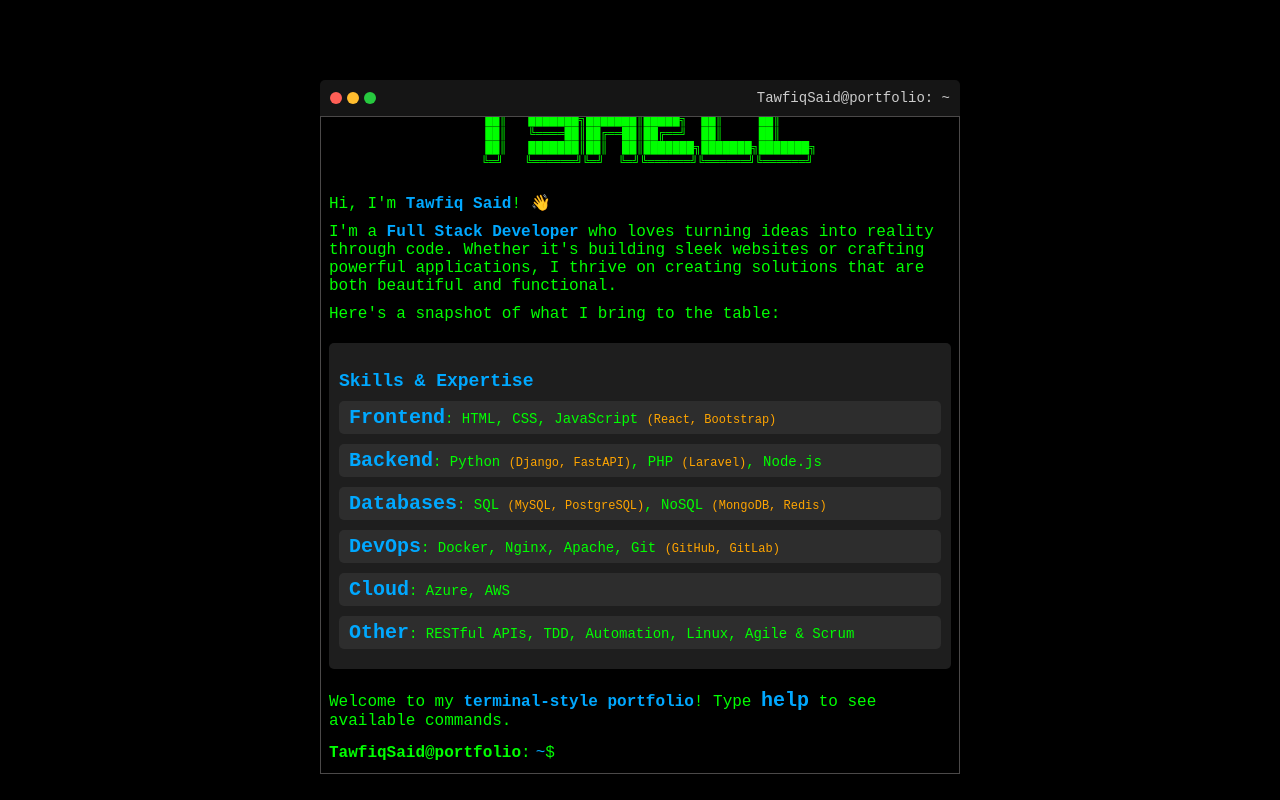
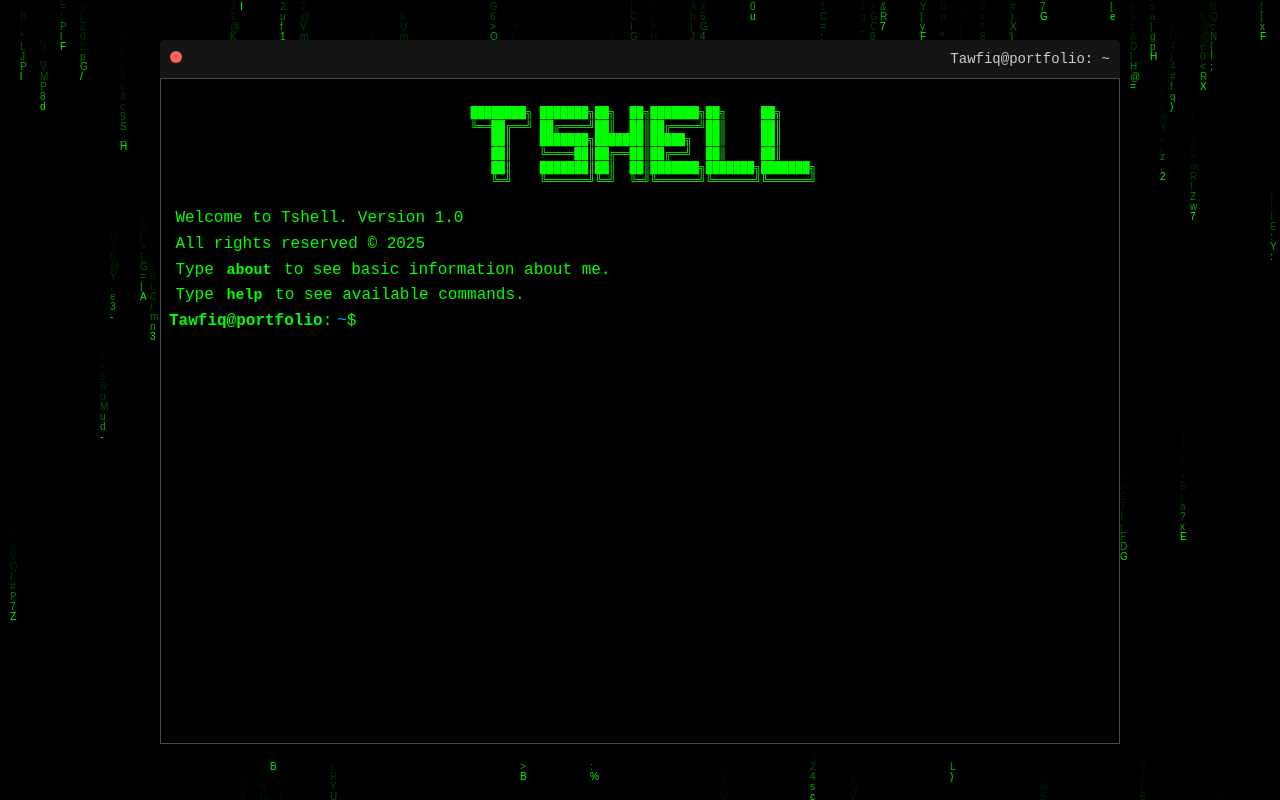
Before and after one commit to ltlx4/Tshell, a Django app: page / in a window 1280 px wide. Run offline with Django 5.2, Linux system fonts and the light colour scheme.

Commit message:
Added canvas background and restructure main page

```diff
--- a/frontend/static/frontend/css/style.css
+++ b/frontend/static/frontend/css/style.css
@@ -7,15 +7,34 @@ body {
   display: flex;
   justify-content: center;
   align-items: center;
-  height: 100vh;
+  height: 100vh
 }
+
+#terminal {
+  transition: all .4s ease-in-out;
+}
+
+canvas {
+  display: block;
+  position: absolute;
+  top: 0;
+  left: 0;
+  z-index: -1; /* Place canvas behind other content */
+}
+
+.reload-effect {
+  transform: scale(0);
+  background-color: black;
+  opacity: 0;
+}
+
 .terminal {
   /* background-color: #1e1e1e; */
   background-color: black;
   border-radius: 5px;
   font-size: 1em;
-  width: 50%;
-  height:80%;
+  width: 75%;
+  height:90%;
   box-shadow: 0 0 10px rgba(0, 0, 0, 0.5);
 }
 .header {
@@ -62,15 +81,15 @@ body {
   border: none;
   color: #00ff00;
   font-family: 'Courier New', monospace;
-  font-size: 20px;
   margin-left: 5px;
   flex-grow: 1;
   outline: none;
 }
 .command {
-  color: #00a8ff;
+  padding: 3px;
+  color: #00ff00;
   font-weight: bolder;
-  font-size: 20px;
+  font-size: 15px;
 }
 
 @keyframes typing {
@@ -90,23 +109,52 @@ body {
   }
 }
 
-.typed-out{
+
+#terminal-body {
+  padding: .5em .5em;
+  max-width: inherit;
+  height: inherit;
+  border: #4b4949 solid 1px;
+  overflow-y: scroll;
+}
+
+
+/* Class for dynamically added content (no animation) */
+.dynamic-content {
   display: inline-block;
   overflow: hidden;
   white-space: nowrap;
   font-size: 20px;
-  width: 0;
-  animation: typing 2s forwards;
+  width: 100%; /* Start with full width */
 }
 
+
+/* Custom scrollbar for the terminal body */
 #terminal-body {
-  padding: .5em .5em;
-  max-width: 98%;
-  height: 100%;
-  max-height: 100%;
-  border: #4b4949 solid 1px;
-  overflow-y: scroll;
+  scrollbar-width: thin; /* For Firefox */
+  scrollbar-color: #00ff00 #1e1e1e; /* For Firefox */
 }
+
+/* Custom scrollbar for WebKit browsers (Chrome, Safari, Edge) */
+#terminal-body::-webkit-scrollbar {
+  width: 5px; /* Width of the scrollbar */
+}
+
+#terminal-body::-webkit-scrollbar-track {
+  background: #1e1e1e; /* Dark background for the track */
+  border-radius: 5px; /* Rounded corners */
+}
+
+#terminal-body::-webkit-scrollbar-thumb {
+  background: #00ff00; /* Green color for the thumb */
+  border-radius: 5px; /* Rounded corners */
+  border: 2px solid #1e1e1e; /* Add a border to match the theme */
+}
+
+#terminal-body::-webkit-scrollbar-thumb:hover {
+  background: #00cc00; /* Darker green on hover */
+}
+
 /* ASCII Art Styling */
 .ascii-art {
   color: #00ff00; /* Green color for retro terminal look */
@@ -115,16 +163,26 @@ body {
   margin: 0;
   padding: 0;
   text-align: center;
-  animation: fadeIn 2s ease-in-out;
+  animation: fadeIn 3s ease-in-out, 10s ease 3s infinite beat;
 }
+
+@keyframes beat {
+  0%, 50%, 100% { transform: scale(1, 1); }
+  30%, 80% { transform: scale(0.92, 0.95); }
+}
+
+#command-output p {
+  margin: .4em;
+}
+
 
 /* Introduction Text Styling */
 .intro-text {
   color: #00ff00; /* Green color */
   font-family: 'Courier New', monospace;
   font-size: 16px;
-  margin: 10px 0;
-  animation: slideIn 1s ease-in-out;
+  margin: .1em 0;
+  line-height: 1.2em;
 }
 
 /* Highlighted Text */
@@ -173,20 +231,13 @@ body {
   }
 }
 
-/* Skill Sections */
-.skill-section {
-  margin: 20px 0;
-  padding: 10px;
-  background-color: #1e1e1e; /* Dark background for sections */
-  border-radius: 5px;
-  animation: fadeIn 1s ease-in-out;
-}
 
 .skill-heading {
   color: #00a8ff; /* Blue color for headings */
   font-family: 'Courier New', monospace;
   font-size: 18px;
-  margin-bottom: 10px;
+  padding: 2px 2px;
+  margin: 2px;
 }
 
 .skill-list {
@@ -196,14 +247,18 @@ body {
 }
 
 .skill-list li {
-  margin: 10px 0;
-  padding: 5px 10px;
-  background-color: #2d2d2d; /* Darker background for list items */
+  margin: 2px 0;
+  padding: 5px 7px;
   border-radius: 5px;
   color: #00ff00; /* Green color */
   font-family: 'Courier New', monospace;
   font-size: 14px;
-  animation: fadeIn 1s ease-in-out;
+  background-color: #1b1b1b;
+}
+
+.history-list {
+  list-style: none;
+  padding: 0 10px;
 }
 
 /* Framework Styling */
@@ -233,3 +288,35 @@ body {
       background-position: 50% 100%;
   }
 }
+
+.help-container {
+  font-family: 'Courier New', monospace;
+  color: #ffffff;
+  border-radius: 5px;
+  margin: 0 auto;
+}
+
+.help-container h2 {
+  color: #00ff00;
+  margin-bottom: 10px;
+}
+
+.help-container p {
+
+  margin-bottom: 20px;
+}
+
+.commands-grid {
+  display: grid;
+  grid-template-columns: 1fr 1fr 1fr;
+}
+
+.command-item {
+  padding: 10px;
+}
+
+.description {
+  font-size: 0.9em;
+  display: block;
+  margin-top: 5px;
+}
--- a/frontend/static/frontend/js/main.js
+++ b/frontend/static/frontend/js/main.js
@@ -4,36 +4,86 @@ function scrollToBottom() {
   terminalBody.scrollTop = terminalBody.scrollHeight;
 }
 
-// Focus on the input field when clicking anywhere in the terminal
-document.getElementById('terminal-body').addEventListener('click', function() {
+// Focus input field when clicking the terminal
+const terminalBody = document.getElementById('terminal-body');
+terminalBody.addEventListener('click', () => {
   document.getElementById('command-input').focus();
 });
 
-document.getElementById('command-input').addEventListener('keydown', function(event) {
+// Handle command input
+const commandInput = document.getElementById('command-input');
+const commandOutput = document.getElementById('command-output');
+
+commandInput.addEventListener('keydown', (event) => {
   if (event.key === 'Enter') {
-    // Get the input value
-    const command = this.value.trim();
+      const command = commandInput.value.trim();
 
-    // Append the command to the #command-output div
-    if (command) {
-      const outputDiv = document.getElementById('command-output');
-      outputDiv.innerHTML += `<div><span class="user">TawfiqSaid@portfolio</span>:<span class="path">~</span>$ ${command}</div>`;
-
-      // Scroll to the bottom after appending new content
+      commandOutput.innerHTML += `<div><span class="user">Tawfiq@portfolio</span>:<span class="path">~</span>$ ${command}</div>`;
       scrollToBottom();
-    }
 
   }
 });
 
-document.body.addEventListener('htmx:afterRequest', function(evt) {
-  document.getElementById('command-input').value = '';
-
-  // Scroll to the bottom after the server response is added
+// Clear input and scroll after server response
+document.body.addEventListener('htmx:afterRequest', () => {
+  commandInput.value = '';
   scrollToBottom();
 });
 
-document.body.addEventListener('htmx:afterRequest', function(evt) {
-  // Ensure the input field is cleared after the request
-  document.getElementById('command-input').value = '';
+// Function to reload the page with an effect
+function reloadPage() {
+  document.getElementById('terminal').classList.add('reload-effect');
+  // Uncomment to enable delayed reload:
+  // setTimeout(() => location.reload(), 3000);
+}
+
+// Initialize canvas
+const canvas = document.querySelector('canvas');
+const ctx = canvas.getContext('2d');
+canvas.width = window.innerWidth;
+canvas.height = window.innerHeight;
+
+// Setup matrix effect with English and Arabic letters
+const englishLetters = 'ABCDEFGHIJKLMNOPQRSTUVXYZabcdefghijklmnopqrstuvwxyz0123456789!@#$%^&*()_+-=[]{}|;:,.<>?/';
+const arabicLetters = 'أبتثجحخدذرزسشصضطظعغفقكلمنهوي٠١٢٣٤٥٦٧٨٩!@#$%^&*()_+-=[]{}|;:,.<>?/';
+let selectedLetters = englishLetters.repeat(4) + arabicLetters.repeat(4);
+let fontSize = Math.max(10, Math.floor(window.innerWidth / 150));
+let columns = Math.floor(canvas.width / fontSize);
+let drops = Array(columns).fill(1);
+
+// Function to set language
+function setLanguage(lang) {
+  selectedLetters = lang === 'arabic' ? arabicLetters.repeat(6) : englishLetters.repeat(6);
+  localStorage.setItem('selectedLanguage', lang);
+}
+
+// Load language preference on page load
+window.onload = () => {
+  const savedLang = localStorage.getItem('selectedLanguage') || 'english';
+  setLanguage(savedLang);
+};
+
+// Handle window resize
+window.addEventListener('resize', () => {
+  canvas.width = window.innerWidth;
+  canvas.height = window.innerHeight;
+  fontSize = Math.max(10, Math.floor(window.innerWidth / 150));
+  columns = Math.floor(canvas.width / fontSize);
+  drops = Array(columns).fill(1);
 });
+
+// Draw matrix effect
+function draw() {
+  ctx.fillStyle = 'rgba(0, 0, 0, 0.3)'; // Slightly darker background for better contrast
+  ctx.fillRect(0, 0, canvas.width, canvas.height);
+
+  drops.forEach((drop, i) => {
+      const text = selectedLetters[Math.floor(Math.random() * selectedLetters.length)];
+      ctx.fillStyle = '#0f0';
+      ctx.fillText(text, i * fontSize, drop * fontSize);
+      drops[i] = drop * fontSize > canvas.height && Math.random() > 0.95 ? 0 : drop + 1;
+  });
+}
+
+// Start animation loop
+setInterval(draw, 33);
--- a/frontend/templates/frontend/home.html
+++ b/frontend/templates/frontend/home.html
@@ -4,20 +4,23 @@
 <head>
   <meta charset="UTF-8">
   <meta name="viewport" content="width=device-width, initial-scale=1.0">
-  <title>Terminal Portfolio</title>
+  <title>TShell</title>
   <link rel="stylesheet" href="https://cdnjs.cloudflare.com/ajax/libs/font-awesome/6.0.0-beta3/css/all.min.css">
-  <link rel="stylesheet" href="{% static "frontend/css/style.css" %}">
+  <link rel="stylesheet" href="{% static 'frontend/css/style.css' %}">
+  <link rel="icon" type="image/x-icon" href="{% static 'frontend/images/favicon.png' %}">
   <script src="https://unpkg.com/htmx.org"></script>
 </head>
 <body>
-  <div class="terminal">
+  <canvas>
+  </canvas>
+
+      <div class="terminal" id="terminal">
         <div class="header">
           <div class="buttons">
-        <span class="button close"></span>
-        <span class="button minimize"></span>
-        <span class="button maximize"></span>
+            <a href="#" onclick="reloadPage()"><span class="button close"></span></a>
+
           </div>
-      <div class="title">TawfiqSaid@portfolio: ~</div>
+          <div class="title">Tawfiq@portfolio: ~</div>
         </div>
         <div class="body" id="terminal-body">
 
@@ -28,49 +31,35 @@
 
             <!-- ASCII Art for TSHELL -->
             <pre class="ascii-art">
-████████╗███████╗██╗  ██╗███████╗██╗     ██╗
-╚══██╔══╝██╔════╝██║  ██║██╔════╝██║     ██║
-   ██║   ███████╗███████║█████╗  ██║     ██║
-   ██║   ╚════██║██╔══██║██╔══╝  ██║     ██║
-   ██║   ███████║██║  ██║███████╗███████╗███████╗
-  ╚═╝   ╚══════╝╚═╝  ╚═╝╚══════╝╚══════╝╚══════╝
+ ████████╗ ███████╗██╗  ██╗███████╗██╗     ██╗
+ ╚══██╔══╝ ██╔════╝██║  ██║██╔════╝██║     ██║
+    ██║    ███████╗███████║█████╗  ██║     ██║
+    ██║    ╚════██║██╔══██║██╔══╝  ██║     ██║
+    ██║    ███████║██║  ██║███████╗███████╗███████╗
+    ╚═╝    ╚══════╝╚═╝  ╚═╝╚══════╝╚══════╝╚══════╝
           </pre>
-
-        <!-- Introduction Text -->
-        <p class="intro-text">
-          Hi, I'm <span class="highlight">Tawfiq Said</span>! 👋
-        </p>
-        <p class="intro-text">
-          I'm a <span class="highlight">Full Stack Developer</span> who loves turning ideas into reality through code. Whether it's building sleek websites or crafting powerful applications, I thrive on creating solutions that are both beautiful and functional.
-        </p>
-        <p class="intro-text">
-          Here's a snapshot of what I bring to the table:
-        </p>
-        <!-- Skills Section -->
-        <div class="skill-section">
-          <h3 class="skill-heading">Skills & Expertise</h3>
-          <ul class="skill-list">
-            <li><span class="command">Frontend</span>: HTML, CSS, JavaScript <span class="framework">(React, Bootstrap)</span></li>
-            <li><span class="command">Backend</span>: Python <span class="framework">(Django, FastAPI)</span>, PHP <span class="framework">(Laravel)</span>, Node.js</li>
-            <li><span class="command">Databases</span>: SQL <span class="framework">(MySQL, PostgreSQL)</span>, NoSQL <span class="framework">(MongoDB, Redis)</span></li>
-            <li><span class="command">DevOps</span>: Docker, Nginx, Apache, Git <span class="framework">(GitHub, GitLab)</span></li>
-            <li><span class="command">Cloud</span>: Azure, AWS</li>
-            <li><span class="command">Other</span>: RESTful APIs, TDD, Automation, Linux, Agile & Scrum</li>
-          </ul>
-        </div>
 
           <!-- Final Message -->
           <p class="intro-text">
-          Welcome to my <span class="highlight">terminal-style portfolio</span>! Type <span class="command">help</span> to see available commands.
+            Welcome to Tshell. Version 1.0
+          </p>
+          <p class="intro-text">
+            All rights reserved &copy; 2025
+          </p>
+          <p class="intro-text" style="animation-delay: .9s;">
+            Type <span class="command">about</span> to see basic information about me.
+          </p>
+          <p class="intro-text" style="animation-delay: 1.8s;">
+            Type <span class="command">help</span> to see available commands.
           </p>
         </div>
         <div class="input-line">
-        <span class="user">TawfiqSaid@portfolio</span>:<span class="path">~</span>$
+          <span class="user">Tawfiq@portfolio</span>:<span class="path">~</span>$
           <input type="text" id="command-input" name="command" hx-get="{% url 'execute_command' %}" hx-trigger="keydown[key=='Enter']" hx-target="#command-output" hx-swap="beforeend" hx-vals="js:{command: document.getElementById('command-input').value}"   autofocus>
         </div>
       </div>
     </div>
-  <script src="{% static "frontend/js/main.js" %}"></script>
+  <script src="{% static 'frontend/js/main.js' %}"></script>
   <script src="https://code.jquery.com/jquery-3.6.0.min.js"></script>
 </body>
 </html>
```
Lines whose indentation alone changed are shown as unchanged.
